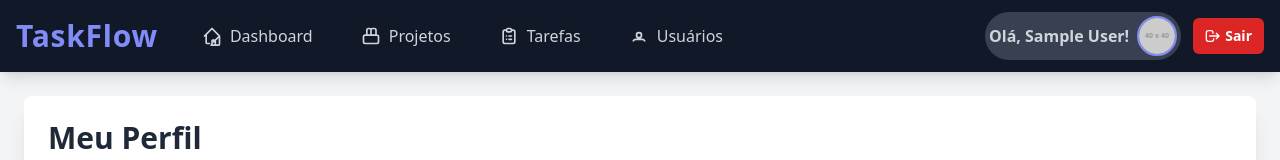
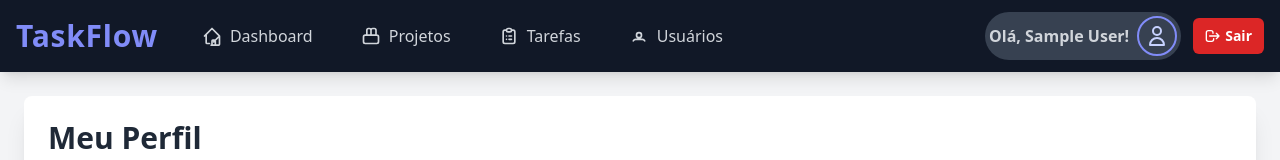
Before and after one commit to josevbrito/taskflow-management-system, a Vue app in the folder frontend/: page /profile in a window 1280 px wide. Shown: the top 160 px of the page. Built offline with nearby package versions, Linux system fonts and the light colour scheme; no server answers; sample sign-in values are in the browser's storage.

Commit message:
feat: :art: Colocando Icon

```diff
--- a/frontend/src/components/AppHeader.vue
+++ b/frontend/src/components/AppHeader.vue
@@ -33,10 +33,15 @@
       </nav>
     </div>
 
+
     <div class="flex items-center space-x-4">
       <router-link to="/profile" class="flex items-center space-x-2 cursor-pointer group p-1 -m-1 rounded-full hover:bg-gray-700 transition-colors duration-200">
         <span class="text-gray-300 hidden md:inline group-hover:text-white transition-colors duration-200 text-base">Olá, {{ currentUser?.name || 'Usuário' }}!</span>
-        <img class="h-10 w-10 rounded-full object-cover border-2 border-indigo-400 group-hover:border-white transition-colors duration-200" :src="currentUser?.avatar || 'https://placehold.co/40x40/cccccc/000000?text=AU'" alt="Avatar do Usuário" />
+
+        <img v-if="currentUser?.avatar" class="h-10 w-10 rounded-full object-cover border-2 border-indigo-400 group-hover:border-white transition-colors duration-200" :src="currentUser.avatar" alt="Avatar do Usuário" />
+        <div v-else class="h-10 w-10 rounded-full bg-gray-700 text-white flex items-center justify-center border-2 border-indigo-400 group-hover:border-white transition-colors duration-200">
+          <svg class="h-6 w-6 text-indigo-300" fill="none" stroke="currentColor" viewBox="0 0 24 24" xmlns="http://www.w3.org/2000/svg"><path stroke-linecap="round" stroke-linejoin="round" stroke-width="2" d="M16 7a4 4 0 11-8 0 4 4 0 018 0zM12 14a7 7 0 00-7 7h14a7 7 0 00-7-7z"></path></svg>
+        </div>
       </router-link>
       <button @click="handleLogout" class="flex items-center bg-red-600 hover:bg-red-700 text-white font-semibold py-2 px-3 rounded-md transition-colors duration-200 text-sm">
         <svg class="w-4 h-4 mr-1 hidden sm:inline" fill="none" stroke="currentColor" viewBox="0 0 24 24" xmlns="http://www.w3.org/2000/svg"><path stroke-linecap="round" stroke-linejoin="round" stroke-width="2" d="M17 16l4-4m0 0l-4-4m4 4H7m6 4v1a3 3 0 01-3 3H5a3 3 0 01-3-3V7a3 3 0 013-3h4a3 3 0 013 3v1"></path></svg>
@@ -60,28 +65,12 @@ const handleLogout = () => {
 </script>
 
 <style scoped>
-/* Adicionando alguns estilos para o router-link-active */
 .router-link-active {
   color: white;
   font-weight: 600;
-  background-color: theme('colors.gray.700'); /* Um fundo para o link ativo */
+  background-color: theme('colors.gray.700');
 }
 .router-link-active svg {
   color: theme('colors.indigo.200');
 }
-
-/* Opcional: Efeito sublinhado animado */
-/*
-.router-link-exact-active::after {
-  content: '';
-  display: block;
-  width: 0%;
-  height: 2px;
-  background: theme('colors.indigo.400');
-  transition: width 0.3s ease-in-out;
-}
-.router-link-exact-active:hover::after {
-  width: 100%;
-}
-*/
 </style>
--- a/frontend/src/views/UsersView.vue
+++ b/frontend/src/views/UsersView.vue
@@ -46,7 +46,11 @@
           <tr v-for="user in paginatedUsers.data" :key="user.id">
             <td class="px-6 py-4 whitespace-nowrap">
               <div class="flex items-center">
-                <img class="h-8 w-8 rounded-full mr-2 object-cover" :src="user.avatar || 'https://placehold.co/32x32/cccccc/000000?text=AU'" alt="Avatar">
+                <!-- Avatar do Usuário ou Ícone SVG Padrão -->
+                <img v-if="user.avatar" class="h-8 w-8 rounded-full mr-2 object-cover" :src="user.avatar" alt="Avatar">
+                <div v-else class="h-8 w-8 rounded-full bg-gray-200 text-gray-700 flex items-center justify-center mr-2">
+                  <svg class="h-5 w-5" fill="none" stroke="currentColor" viewBox="0 0 24 24" xmlns="http://www.w3.org/2000/svg"><path stroke-linecap="round" stroke-linejoin="round" stroke-width="2" d="M16 7a4 4 0 11-8 0 4 4 0 018 0zM12 14a7 7 0 00-7 7h14a7 7 0 00-7-7z"></path></svg>
+                </div>
                 <div class="text-sm font-medium text-gray-900">{{ user.name }}</div>
               </div>
             </td>
```
